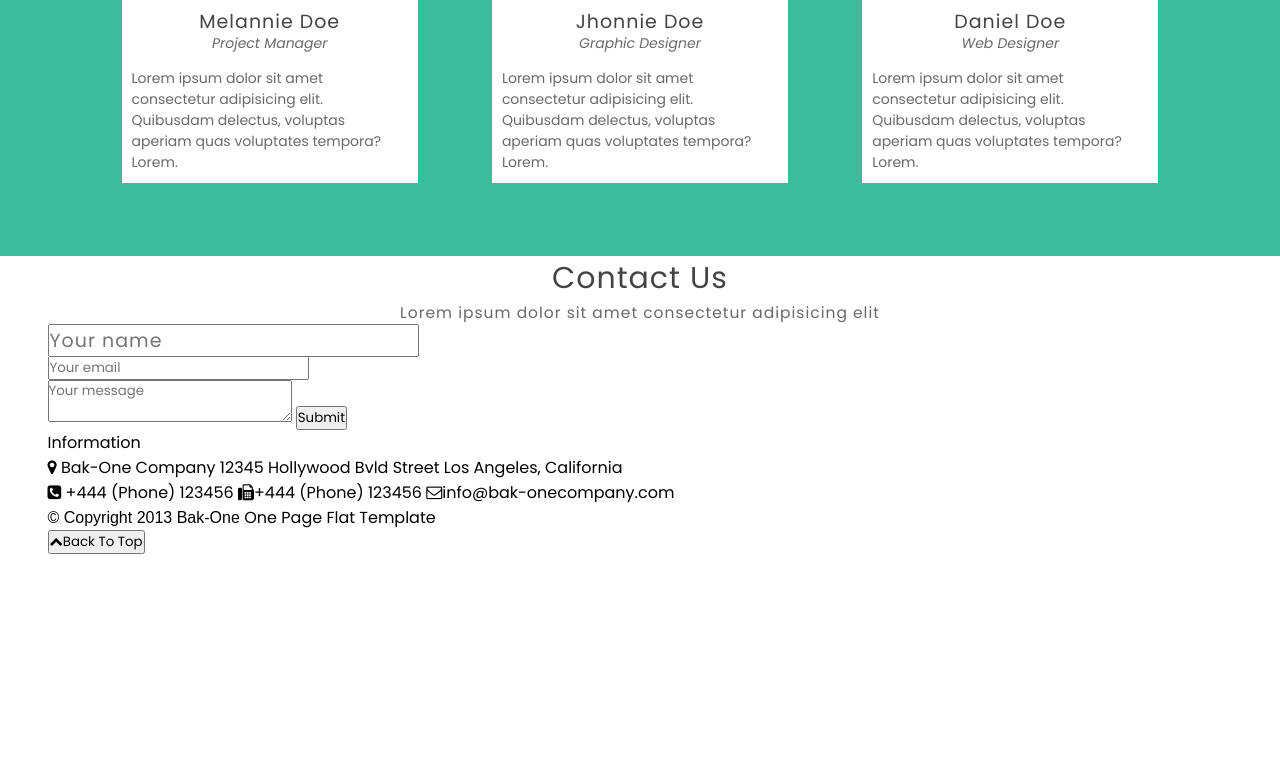
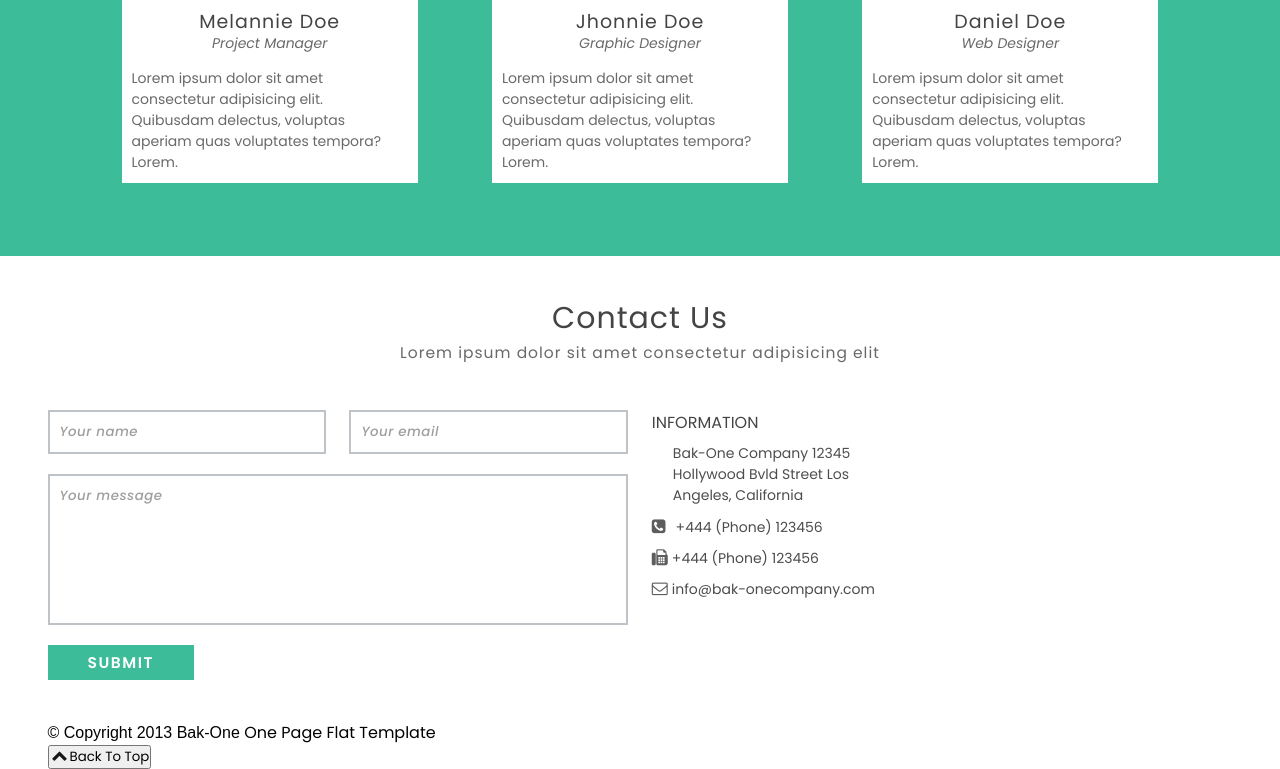
Before and after one commit to bamithaxioned/Bak-One, a plain HTML site: page index.html in a window 1280 px wide. Shown: the part 1654-2423 px from the top of the page. Before the commit the page ends 2208 px from the top, so only its background shows below. Drawn offline with Linux system fonts and the light colour scheme.

Commit message:
Contact css added

```diff
--- a/assets/css/style.css
+++ b/assets/css/style.css
@@ -364,7 +364,7 @@ header .wrapper{
   padding: 10px;
 }
 
-.name {
+.about-list-content .name {
   font-size: 19px;
   letter-spacing: 1px;
   margin-bottom: -6px;
@@ -397,6 +397,108 @@ header .wrapper{
 }
 /* about styling ends here */
 
+/* contact styling starts here */
+
+.contact { padding: 40px 0; }
+
+.contact-box {
+  margin-top: 46px;
+  display: flex;
+  justify-content: space-between;
+}
+
+.form,
+.information {
+  width: 49%;
+}
+
+.form {
+  display: flex;
+  justify-content: space-between;
+  flex-wrap: wrap;
+}
+
+.input-box {
+  width: 48%;
+  display: inline-block;
+}
+
+input,
+textarea {
+  width: 100%;
+  padding: 10px;
+  outline: none;
+  border: 2px solid #BEC3C7;
+  color: var(--secondary-color);
+  letter-spacing: .5px;
+}
+
+::placeholder {
+  font-style: italic;
+  font-weight: 500;
+  opacity: .7;
+}
+
+textarea {
+  margin: 20px 0;
+  resize: none;
+  height: 151px;
+}
+
+.submit-btn-div { width: 100%;}
+
+.submit-btn {
+  border: none;
+  outline: none;
+  background-color: var(--primary-color);
+  color: var(--secondary-font-color);
+  text-transform: uppercase;
+  font-size: 15.5px;
+  letter-spacing: 1.5px;
+  padding: 6px 40px;
+  font-weight: 600;
+  float: right;
+}
+
+.information-text {
+  text-transform: uppercase;
+  color: var(--primary-font-color);
+  font-size: 16px;
+  margin-bottom: 8px;
+}
+
+.address { position: relative; }
+
+address {
+  display: inline-block;
+  width: 35%;
+  padding-left: 21px;
+  opacity: .7;
+  font-size: 14px;
+}
+
+.fa-map-marker {
+  position: absolute;
+  top: 4%;
+  left: 1%;
+}
+
+.fa {
+  width: 20px;
+  height: 20px;
+  opacity: .9;
+  font-size: 16px;
+}
+
+.information a {
+  display: block;
+  opacity: .7;
+  margin-top: 10px;
+  font-size: 14px;
+  font-weight: 400;
+}
+/* contact styling ends here */
+
 
 /*=================================
   main styling ends here
```
